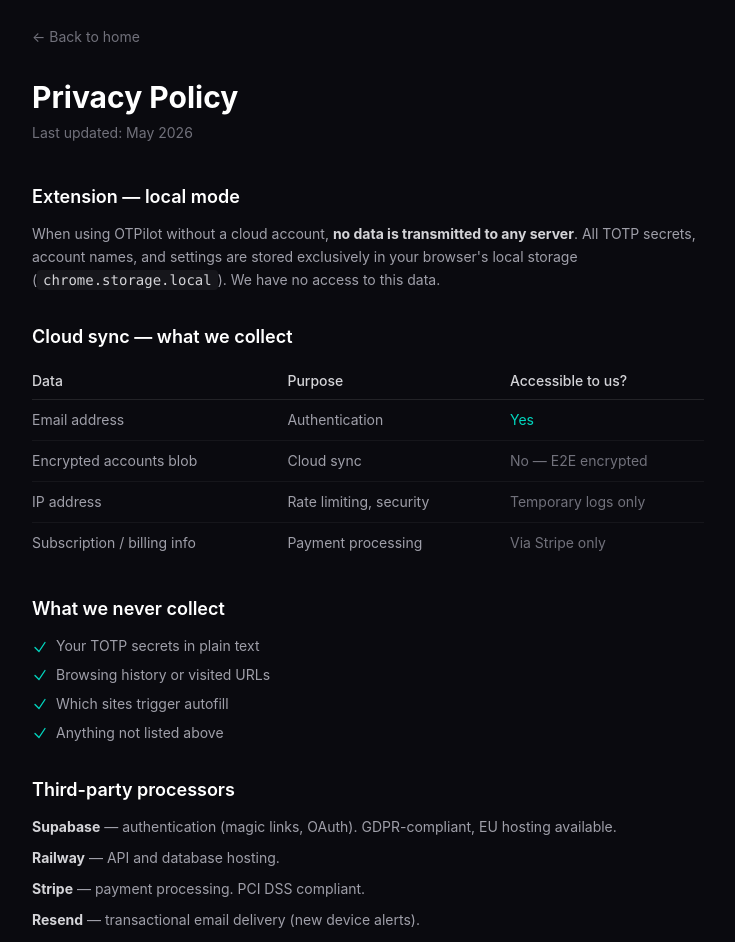
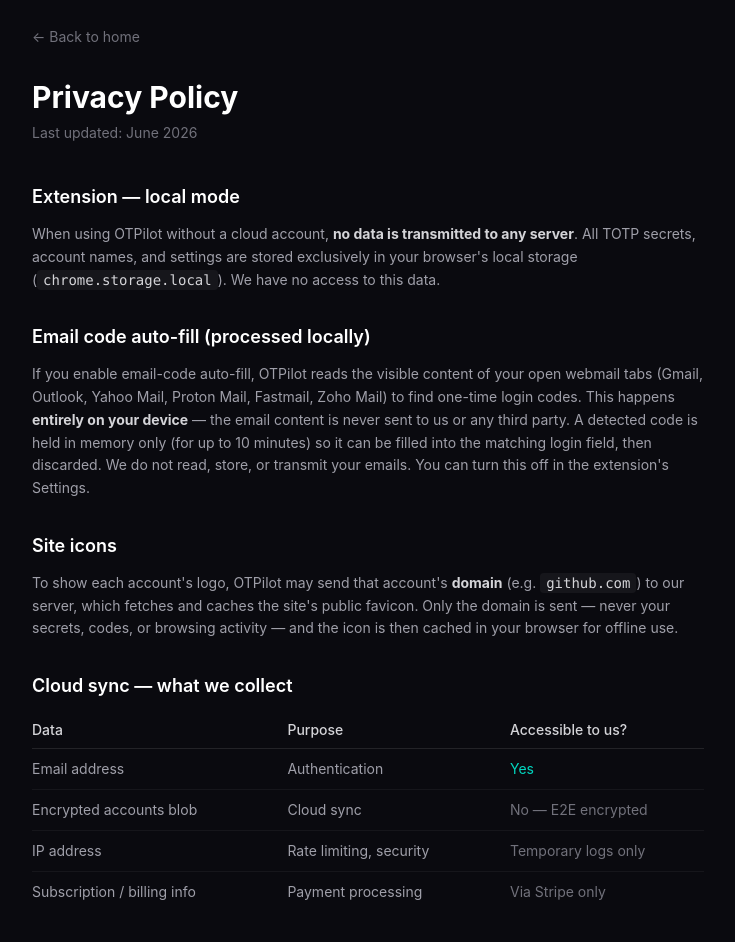
Before and after one commit to OTPilot/OTPilot, a React (Vite) app in the folder web/: page /privacy in a window 1280 px wide. Shown: the part 40-982 px from the top of the page, without its empty margins (272-1007 px from the left). Built offline with nearby package versions, Linux system fonts and the light colour scheme; no server answers.

Commit message:
update privacy policy

```diff
--- a/web/src/pages/legal/Privacy.tsx
+++ b/web/src/pages/legal/Privacy.tsx
@@ -8,12 +8,22 @@
           ← Back to home
         </Link>
         <h1 className="text-3xl font-bold text-white mb-2">Privacy Policy</h1>
-        <p className="text-zinc-500 text-sm mb-10">Last updated: May 2026</p>
+        <p className="text-zinc-500 text-sm mb-10">Last updated: June 2026</p>
 
         <div className="space-y-8 text-zinc-400 leading-relaxed text-sm">
           <section>
             <h2 className="text-white font-semibold text-lg mb-3">Extension — local mode</h2>
             <p>When using OTPilot without a cloud account, <strong className="text-zinc-300">no data is transmitted to any server</strong>. All TOTP secrets, account names, and settings are stored exclusively in your browser's local storage (<code className="bg-white/5 px-1.5 py-0.5 rounded text-zinc-300">chrome.storage.local</code>). We have no access to this data.</p>
+          </section>
+
+          <section>
+            <h2 className="text-white font-semibold text-lg mb-3">Email code auto-fill (processed locally)</h2>
+            <p>If you enable email-code auto-fill, OTPilot reads the visible content of your open webmail tabs (Gmail, Outlook, Yahoo Mail, Proton Mail, Fastmail, Zoho Mail) to find one-time login codes. This happens <strong className="text-zinc-300">entirely on your device</strong> — the email content is never sent to us or any third party. A detected code is held in memory only (for up to 10 minutes) so it can be filled into the matching login field, then discarded. We do not read, store, or transmit your emails. You can turn this off in the extension's Settings.</p>
+          </section>
+
+          <section>
+            <h2 className="text-white font-semibold text-lg mb-3">Site icons</h2>
+            <p>To show each account's logo, OTPilot may send that account's <strong className="text-zinc-300">domain</strong> (e.g. <code className="bg-white/5 px-1.5 py-0.5 rounded text-zinc-300">github.com</code>) to our server, which fetches and caches the site's public favicon. Only the domain is sent — never your secrets, codes, or browsing activity — and the icon is then cached in your browser for offline use.</p>
           </section>
 
           <section>
@@ -78,7 +88,7 @@
               <li><strong className="text-zinc-300">Supabase</strong> — authentication (magic links, OAuth). GDPR-compliant, EU hosting available.</li>
               <li><strong className="text-zinc-300">Railway</strong> — API and database hosting.</li>
               <li><strong className="text-zinc-300">Stripe</strong> — payment processing. PCI DSS compliant.</li>
-              <li><strong className="text-zinc-300">Resend</strong> — transactional email delivery (new device alerts).</li>
+              <li><strong className="text-zinc-300">Resend</strong> — transactional email delivery (welcome, new-device, and plan-upgrade emails).</li>
               <li><strong className="text-zinc-300">Vercel</strong> — web frontend hosting and anonymous traffic analytics.</li>
               <li><strong className="text-zinc-300">Sentry</strong> — error monitoring and crash reporting.</li>
             </ul>
```
Also changed, not shown: 1 other file (tests, documents, lock files or other folders).
